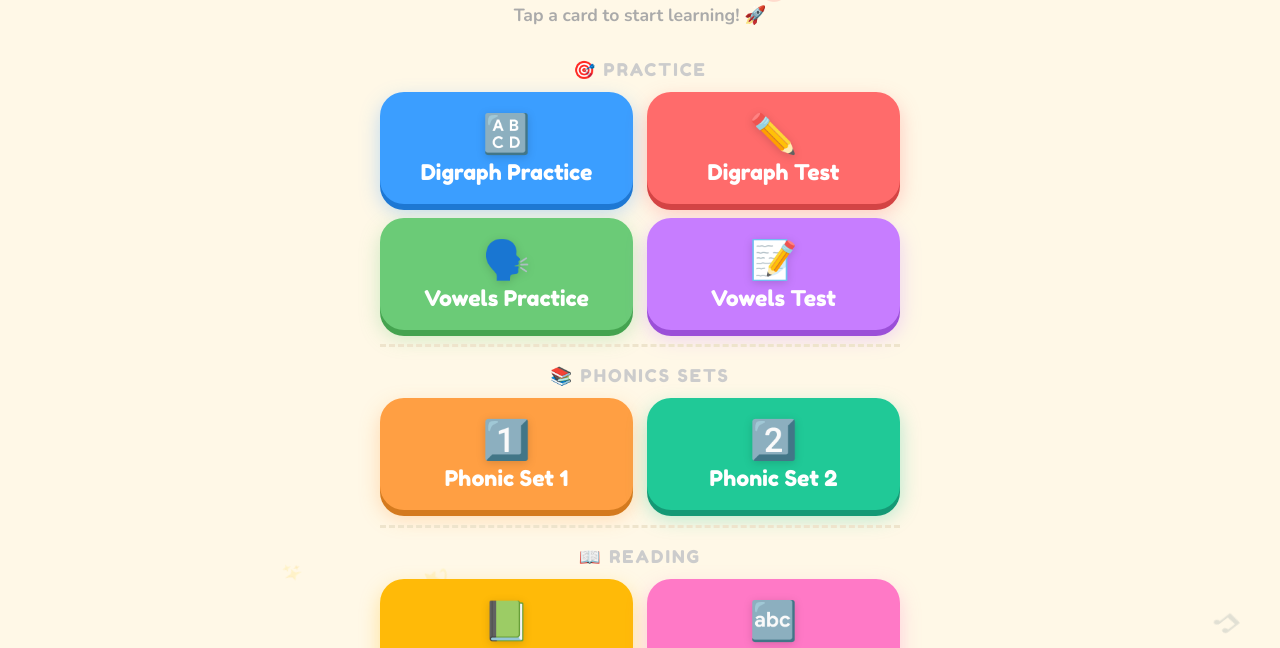
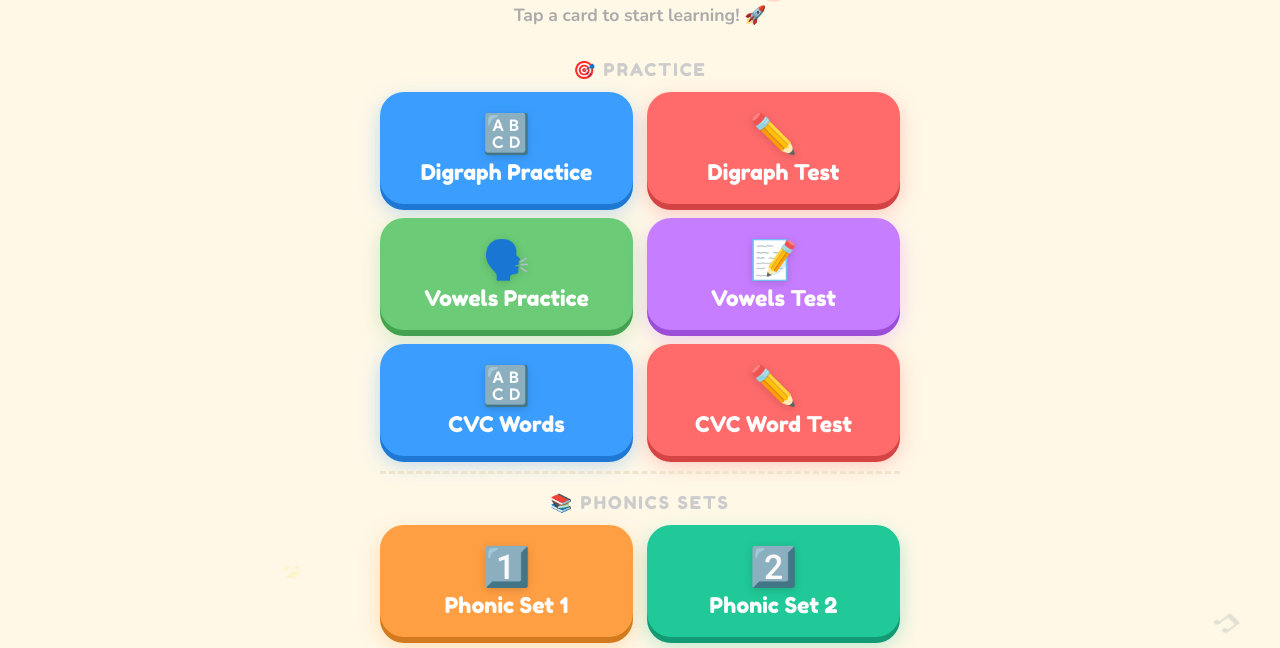
Before and after one commit to athishsreeram/Phonics, a plain HTML site: page index.html in a window 1280 px wide. Shown: the part 150-798 px from the top of the page. Drawn offline with nearby package versions, Linux system fonts and the light colour scheme.

Commit message:
Add links for CVC Words and CVC Word Test

```diff
--- a/index.html
+++ b/index.html
@@ -262,6 +262,14 @@
     <span class="card-emoji">📝</span>
     Vowels Test
   </a>
+  <a class="card c-blue" href="digraphs.html">
+    <span class="card-emoji">🔠</span>
+    CVC Words
+  </a>
+  <a class="card c-coral" href="digraph_fill.html">
+    <span class="card-emoji">✏️</span>
+    CVC Word Test
+  </a>
 </div>
 
 <hr class="divider">
```
